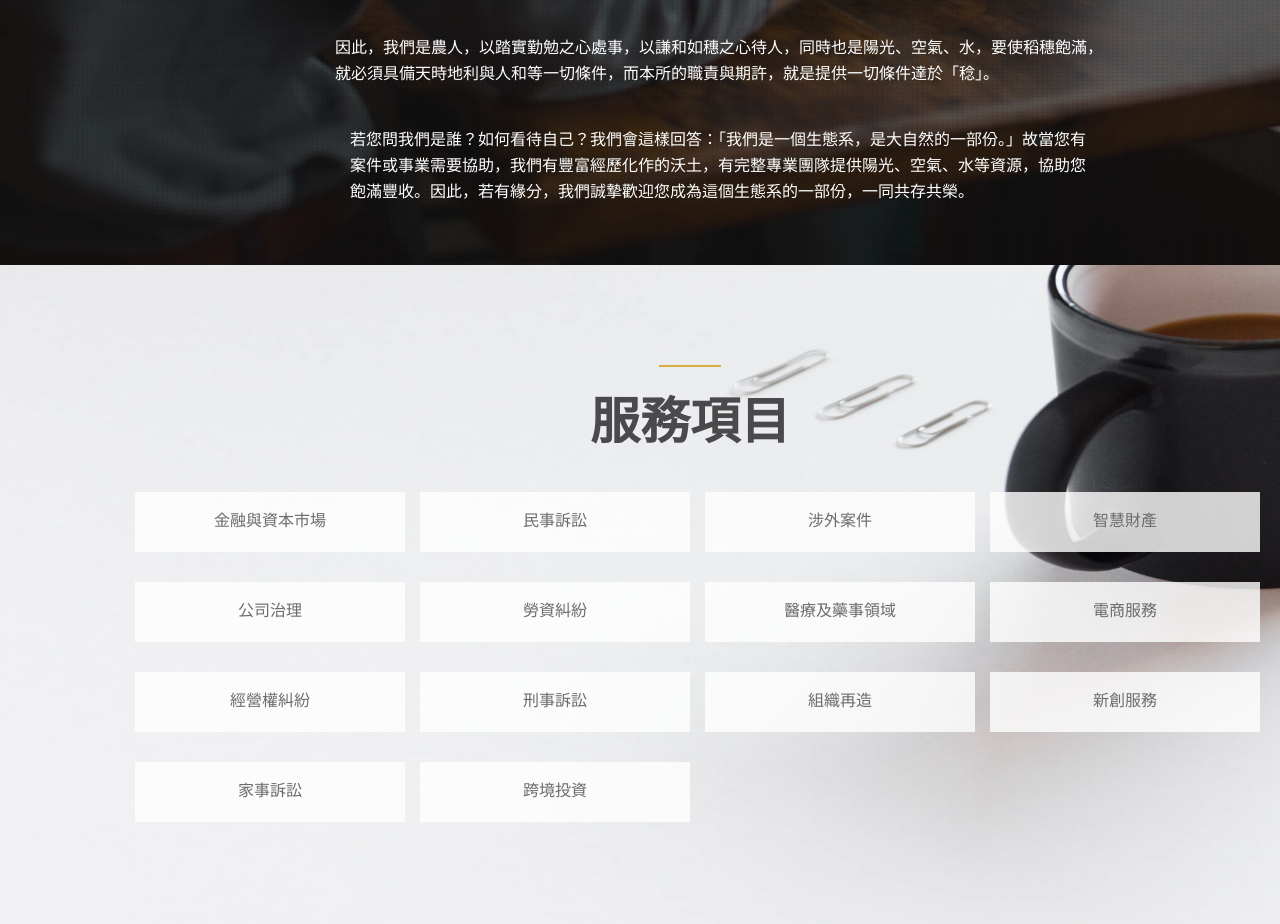
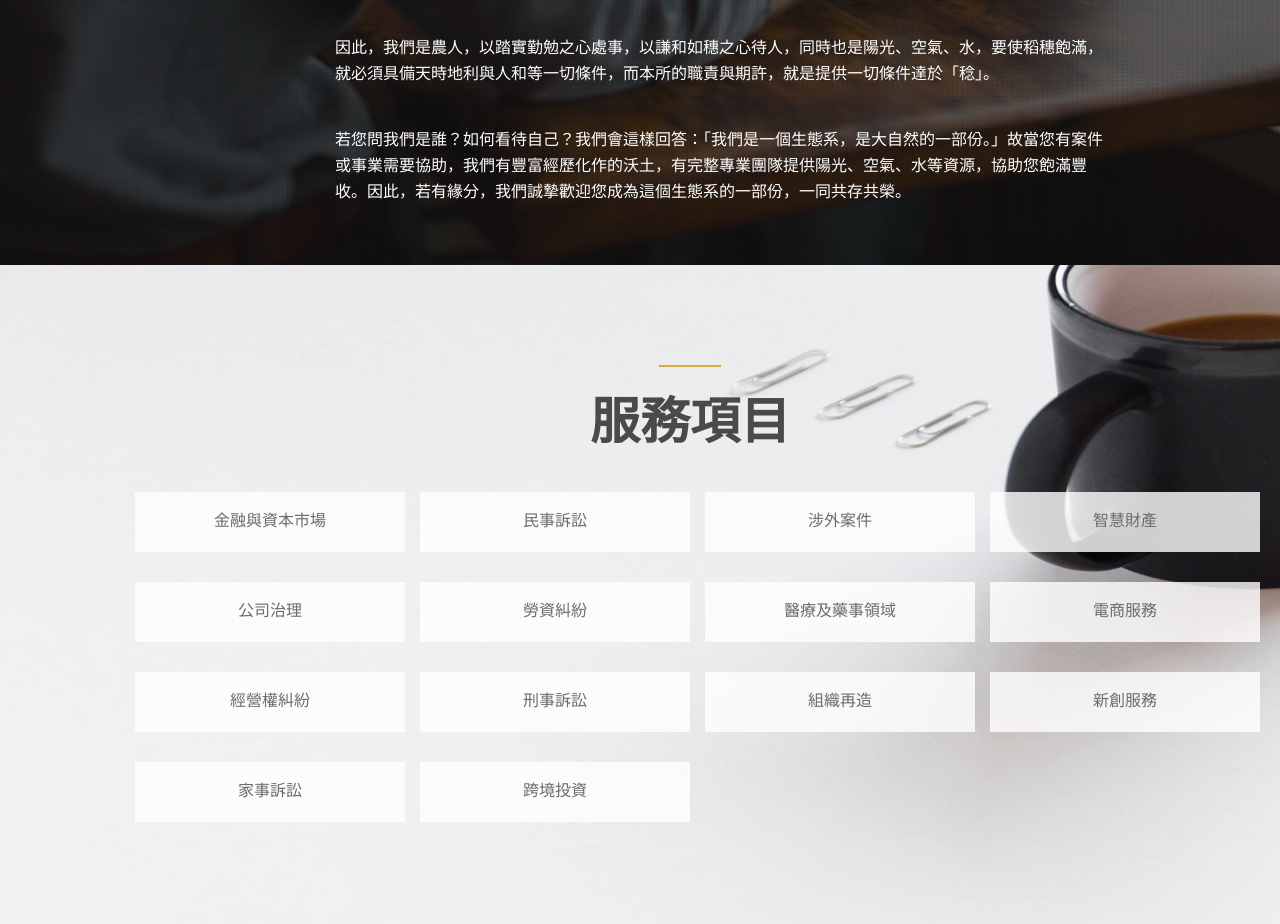
Before and after one commit to TingNgs/Front-End-HW-bootstrap, a plain HTML site: page index.html in a window 1280 px wide. Shown: the part 1401-2325 px from the top of the page. Drawn offline with Linux system fonts and the light colour scheme.

Commit message:
fix about bugs

```diff
--- a/index.html
+++ b/index.html
@@ -58,9 +58,9 @@
             <div class="row">
                 <p>因此，我們是農人，以踏實勤勉之心處事，以謙和如穗之心待人，同時也是陽光、空氣、水，要使稻穗飽滿，就必須具備天時地利與人和等一切條件，而本所的職責與期許，就是提供一切條件達於「稔」。</p>
             </div>
-            <div class="row"></div>
+            <div class="row">
             <p>若您問我們是誰？如何看待自己？我們會這樣回答：「我們是一個生態系，是大自然的一部份。」故當您有案件或事業需要協助，我們有豐富經歷化作的沃土，有完整專業團隊提供陽光、空氣、水等資源，協助您飽滿豐收。因此，若有緣分，我們誠摯歡迎您成為這個生態系的一部份，一同共存共榮。</p>
-        </div>
+        </div></div>
     </div>
     </div>
     <div id="service" class="thumbnail text-center">
```
